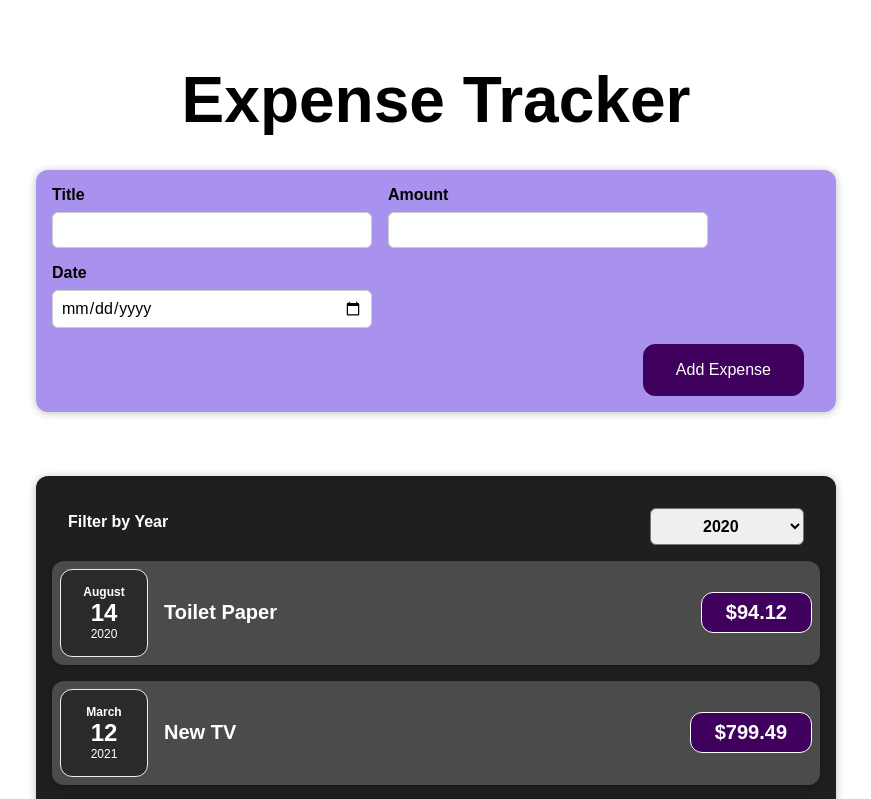
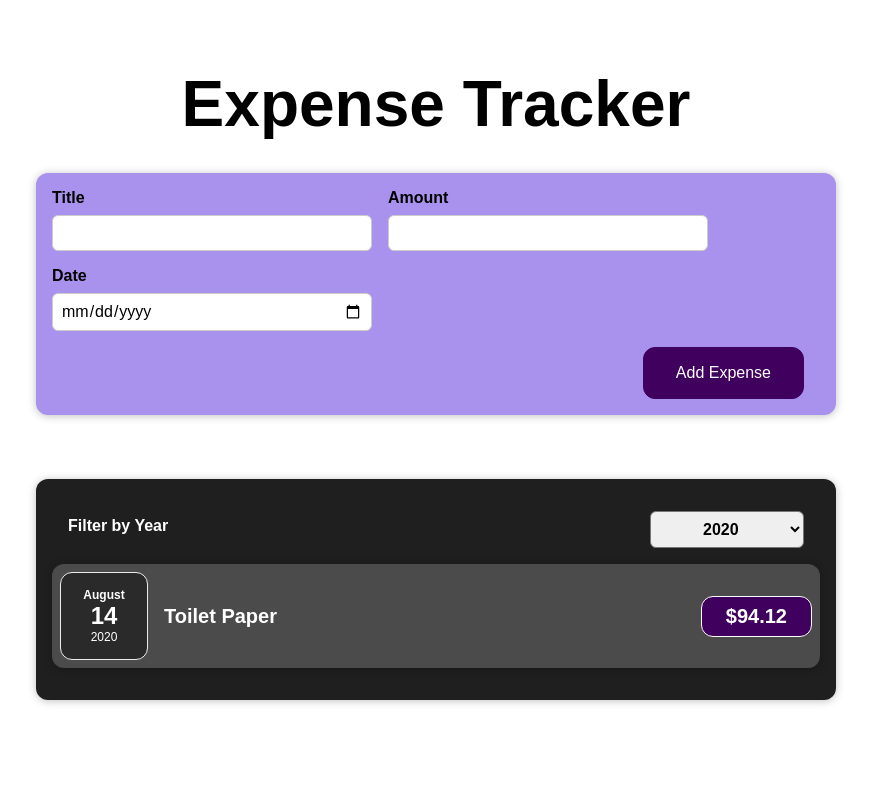
Before and after one commit to mj-linane/expense-tracker, a Next.js app: page / in a window 1280 px wide. Shown: the top 799 px of the page, without its empty margins (204-1075 px from the left). Built offline with nearby package versions, Linux system fonts and the light colour scheme.

Commit message:
🖥️wip: filter items by year

```diff
--- a/components/Expenses/Expenses.jsx
+++ b/components/Expenses/Expenses.jsx
@@ -10,20 +10,29 @@ const Expenses = (props) => {
     setFilteredYear(selectedYear)
   }
 
+  // filter expenses by filteredYear
+  const filteredExpenses = props.items.filter((expense) => {
+    return expense.date.getFullYear() === parseInt(filteredYear)
+  })
+
+  const renderedExpenses = filteredExpenses.map((expense) => {
+    return (
+      <ExpenseItem
+        key={expense.id}
+        title={expense.title}
+        amount={expense.amount}
+        date={expense.date}
+      />
+    )
+  })
+
   return (
     <Card className="expenses">
       <ExpenseFilter
         selected={filteredYear}
         onFilterChange={filterChangeHandler}
       />
-      {props.items.map((expense) => (
-        <ExpenseItem
-          key={expense.id}
-          title={expense.title}
-          amount={expense.amount}
-          date={expense.date}
-        />
-      ))}
+      {renderedExpenses}
     </Card>
   )
 }
```
